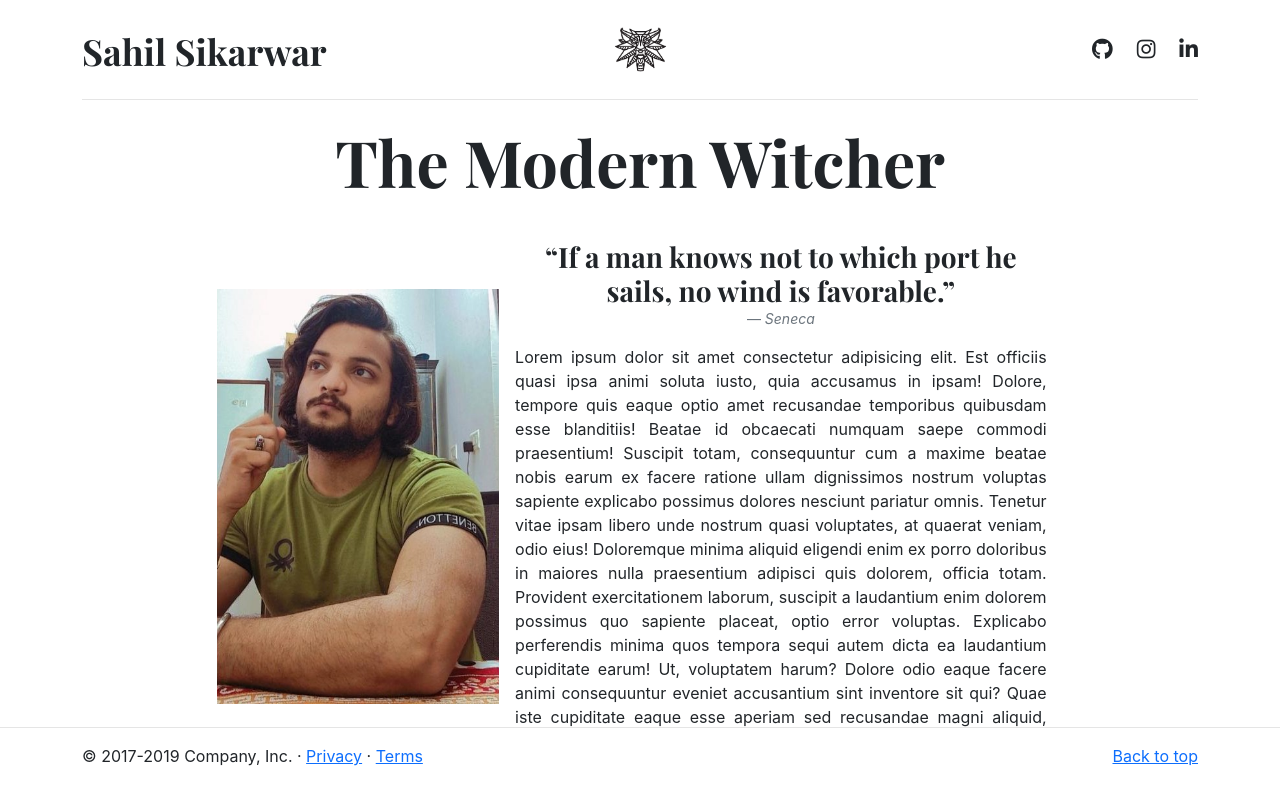
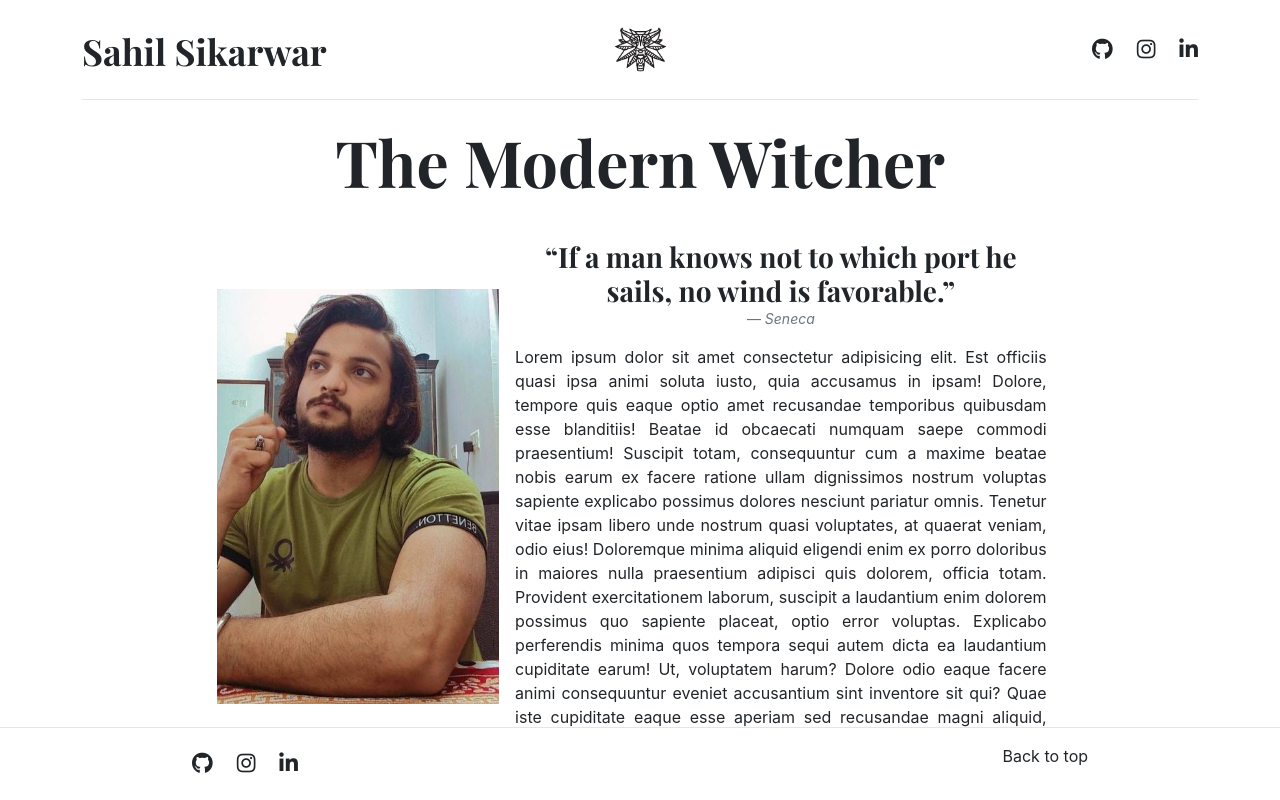
Before and after one commit to SahilSikarwar/portfolio, a React (Create React App) app: page / in a window 1280 px wide. Shown: the top 800 px of the page. Built offline with nearby package versions, Linux system fonts and the light colour scheme; a web font is replaced by a local one.

Commit message:
links update

```diff
--- a/src/components/Footer/Footer.css
+++ b/src/components/Footer/Footer.css
@@ -9,3 +9,9 @@ footer {
   bottom: 0;
   width: 100%;
 }
+
+a,
+a:hover {
+  text-decoration: none;
+  color: inherit;
+}
--- a/src/components/Footer/Footer.js
+++ b/src/components/Footer/Footer.js
@@ -5,14 +5,23 @@ function Footer() {
   return (
     <div>
       <footer className="py-3">
-        <div className="container d-flex flex-row justify-content-between">
-          <p>
-            © 2017-2019 Company, Inc. · <a href="#">Privacy</a> ·{" "}
-            <a href="#">Terms</a>
-          </p>
-          <p class="float-right">
-            <a href="#">Back to top</a>
-          </p>
+        <div className="d-flex flex-row justify-content-around">
+          <div class="col-md-4 d-flex justify-content-start align-items-center">
+            <a href="https://github.com/SahilSikarwar">
+              <i class="effect fab fa-github fa-lg"></i>
+            </a>
+            <a href="https://www.instagram.com/the_modern_witcher/">
+              <i class="effect fab fa-instagram fa-lg mx-4"></i>
+            </a>
+            <a href="https://www.linkedin.com/in/sahilsikarwar/">
+              <i class="effect fab fa-linkedin-in fa-lg"></i>
+            </a>
+          </div>
+          <div className="">
+            <p class="float-right">
+              <a href="#">Back to top</a>
+            </p>
+          </div>
         </div>
       </footer>
     </div>
--- a/src/components/Navbar/Navbar.js
+++ b/src/components/Navbar/Navbar.js
@@ -17,9 +17,15 @@ function Navbar() {
             </a>
           </div>
           <div class="col-md-4 d-flex justify-content-end align-items-center">
-            <i class="effect fab fa-github fa-lg"></i>
-            <i class="effect fab fa-instagram fa-lg mx-4"></i>
-            <i class="effect fab fa-linkedin-in fa-lg"></i>
+            <a href="https://github.com/SahilSikarwar">
+              <i class="effect fab fa-github fa-lg"></i>
+            </a>
+            <a href="https://www.instagram.com/the_modern_witcher/">
+              <i class="effect fab fa-instagram fa-lg mx-4"></i>
+            </a>
+            <a href="https://www.linkedin.com/in/sahilsikarwar/">
+              <i class="effect fab fa-linkedin-in fa-lg"></i>
+            </a>
           </div>
         </div>
       </header>
```
